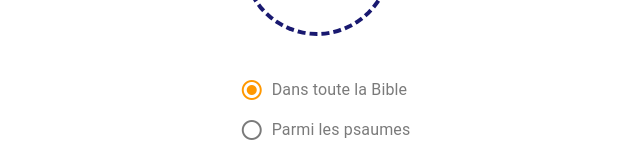
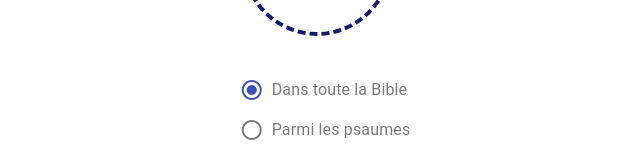
Before and after one commit to jmcob/uneparole.love, a Vue app: page / in a window 1280 px wide. Shown: the part 339-497 px from the top of the page, without its empty margins (319-959 px from the left). Built offline with nearby package versions, Linux system fonts and the light colour scheme; no server answers; the database is empty.

Commit message:
radio buttons tweaks

```diff
--- a/src/components/BlueButton.vue
+++ b/src/components/BlueButton.vue
@@ -15,27 +15,18 @@
         <v-radio-group v-model="livres" column>
           <v-radio
             type="radio"
-            id="all"
-            name="drone"
-            checked
             label="Dans toute la Bible"
-            color="orange"
+            color="indigo"
             value="all"
           ></v-radio>
           <v-radio
             type="radio"
-            id="all"
-            name="drone"
-            v-model="ps"
             label="Parmi les psaumes"
-            color="green"
+            color="orange"
             value="ps"
           ></v-radio
           ><v-radio
             type="radio"
-            id="all"
-            name="drone"
-            v-model="gosp"
             label="Dans l'évangile"
             color="blue"
             value="gosp"
```
